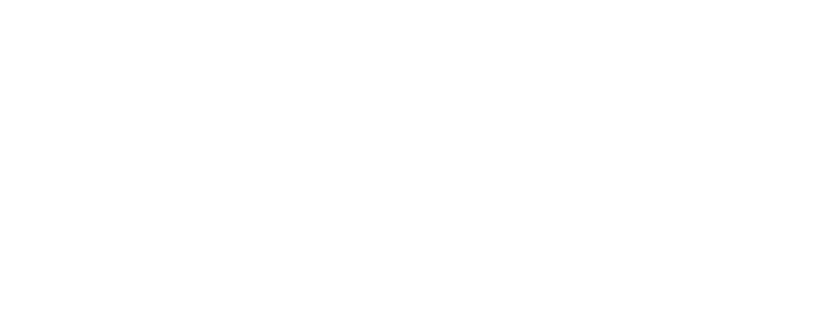
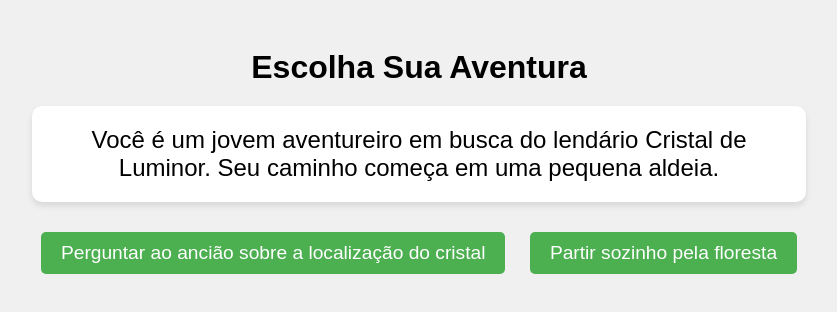
Before and after one commit to vinicin02/vinidespolokodoalgoritimo, a plain HTML site: page index.html in a window 1280 px wide. Shown: the whole page, without its empty margins (221-1058 px from the left). Drawn offline with Linux system fonts and the light colour scheme.

Commit message:
vini quase no final

```diff
--- a/index.html
+++ b/index.html
@@ -1,15 +1,24 @@
 <!DOCTYPE html>
-<html lang="pt-br">
+<html lang="pt-BR">
 <head>
-    <meta charset="UTF-8">
-    <meta name="viewport" content="width=device-width, initial-scale=1.0">
-    <title>despoalgoritimo</title>
+  <meta charset="UTF-8">
+  <meta name="viewport" content="width=device-width, initial-scale=1.0">
+  <title>A Jornada do Herói</title>
+  <link rel="stylesheet" href="style.css">
 </head>
 <body>
 
+  <h1>Escolha Sua Aventura</h1>
+  <div id="story"></div>
+  <div class="story-container">
+    <button id="button1">Escolha 1</button>
+    <button id="button2">Escolha 2</button>
+  </div>
+  <div class="restart-container">
+    <button id="restart-button">Voltar ao Início</button>
+  </div>
 
-
-
+  <script src="script.js"></script>
 
 </body>
 </html>
--- a/script.js
+++ b/script.js
@@ -0,0 +1,111 @@
+// Definindo os pontos da nova história
+const story = [
+  {
+    text: "Você é um jovem aventureiro em busca do lendário Cristal de Luminor. Seu caminho começa em uma pequena aldeia.",
+    options: [
+      { text: "Perguntar ao ancião sobre a localização do cristal", next: 1 },
+      { text: "Partir sozinho pela floresta", next: 2 }
+    ]
+  },
+  {
+    text: "O ancião lhe diz que o Cristal de Luminor está escondido nas Montanhas Sombras, mas é guardado por uma fera feroz. O que você faz?",
+    options: [
+      { text: "Aceitar a missão e ir para as Montanhas Sombras", next: 3 },
+      { text: "Desistir e voltar para a aldeia", next: 4 }
+    ]
+  },
+  {
+    text: "Você decide seguir sozinho pela floresta. Após um longo dia de caminhada, você encontra uma clareira com uma cabana.",
+    options: [
+      { text: "Entrar na cabana em busca de ajuda", next: 5 },
+      { text: "Acampar na floresta e esperar o amanhecer", next: 6 }
+    ]
+  },
+  {
+    text: "Nas Montanhas Sombras, você se depara com a fera: um dragão enorme. Ele olha nos seus olhos, esperando sua decisão.",
+    options: [
+      { text: "Enfrentar o dragão com coragem", next: 7 },
+      { text: "Tentar negociar com o dragão", next: 8 }
+    ]
+  },
+  {
+    text: "Você volta para a aldeia, onde encontra segurança, mas seu sonho de encontrar o cristal se desfaz. Fim da jornada.",
+    options: []
+  },
+  {
+    text: "Dentro da cabana, você encontra uma velha maga que lhe oferece um feitiço para localizar o Cristal de Luminor. Você aceita?",
+    options: [
+      { text: "Aceitar o feitiço da maga", next: 9 },
+      { text: "Recusar e continuar sua jornada sozinho", next: 10 }
+    ]
+  },
+  {
+    text: "Você acampa na floresta e, durante a noite, é atacado por um bando de lobos. Você luta, mas infelizmente não sobrevive. Fim da jornada.",
+    options: []
+  },
+  {
+    text: "Você enfrenta o dragão com bravura, mas a batalha é difícil. No final, o dragão te respeita e te deixa passar. Você consegue alcançar o Cristal de Luminor. Parabéns, você venceu!",
+    options: []
+  },
+  {
+    text: "Você tenta negociar com o dragão, oferecendo tesouros, mas ele recusa e te expulsa da montanha. Sua jornada termina aqui.",
+    options: []
+  },
+  {
+    text: "A maga lança o feitiço e você localiza o Cristal de Luminor. No entanto, ao tocar o cristal, uma maldição é liberada, e você cai em um sono eterno. Fim da jornada.",
+    options: []
+  },
+  {
+    text: "Você continua sua jornada sozinho, mas sem a ajuda da maga, acaba se perdendo e nunca encontra o Cristal de Luminor. Fim da jornada.",
+    options: []
+  }
+];
+
+let currentStep = 0; // Começamos na primeira etapa da história
+
+// Função para exibir a história e as opções
+function displayStory() {
+  const storyText = document.getElementById('story');
+  const button1 = document.getElementById('button1');
+  const button2 = document.getElementById('button2');
+  const restartButton = document.getElementById('restart-button');
+
+  // Exibe o texto da história
+  storyText.innerHTML = story[currentStep].text;
+
+  // Exibe as opções se houver
+  if (story[currentStep].options.length > 0) {
+    button1.style.display = 'inline-block';
+    button2.style.display = 'inline-block';
+    restartButton.style.display = 'none'; // Esconde o botão de reiniciar
+
+    button1.innerHTML = story[currentStep].options[0].text;
+    button2.innerHTML = story[currentStep].options[1].text;
+
+    // Define as ações para os botões
+    button1.onclick = () => {
+      currentStep = story[currentStep].options[0].next;
+      displayStory();
+    };
+    button2.onclick = () => {
+      currentStep = story[currentStep].options[1].next;
+      displayStory();
+    };
+  } else {
+    // Se não houver opções, desativa os botões
+    button1.style.display = 'none';
+    button2.style.display = 'none';
+
+    // Exibe o botão de reiniciar
+    restartButton.style.display = 'inline-block';
+
+    // Ação para o botão de reinício
+    restartButton.onclick = () => {
+      currentStep = 0;  // Volta ao início
+      displayStory();
+    };
+  }
+}
+
+// Inicializa a história ao carregar a página
+displayStory();
--- a/style.css
+++ b/style.css
@@ -0,0 +1,54 @@
+body {
+  font-family: Arial, sans-serif;
+  text-align: center;
+  background-color: #f0f0f0;
+  padding: 20px;
+}
+
+h1 {
+  font-size: 2em;
+  margin-bottom: 20px;
+}
+
+#story {
+  font-size: 1.5em;
+  margin-bottom: 20px;
+  padding: 20px;
+  background-color: #ffffff;
+  border-radius: 10px;
+  box-shadow: 0px 4px 6px rgba(0, 0, 0, 0.1);
+  width: 60%;
+  margin: 0 auto;
+}
+
+button {
+  padding: 10px 20px;
+  font-size: 1.2em;
+  cursor: pointer;
+  margin: 10px;
+  border-radius: 5px;
+  background-color: #4CAF50;
+  color: white;
+  border: none;
+}
+
+button:hover {
+  background-color: #45a049;
+}
+
+.story-container {
+  margin-top: 20px;
+}
+
+.restart-container {
+  margin-top: 20px;
+  display: none; /* Esconde o botão inicialmente */
+}
+
+#restart-button {
+  background-color: #f44336;
+}
+
+#restart-button:hover {
+  background-color: #e53935;
+}
```
